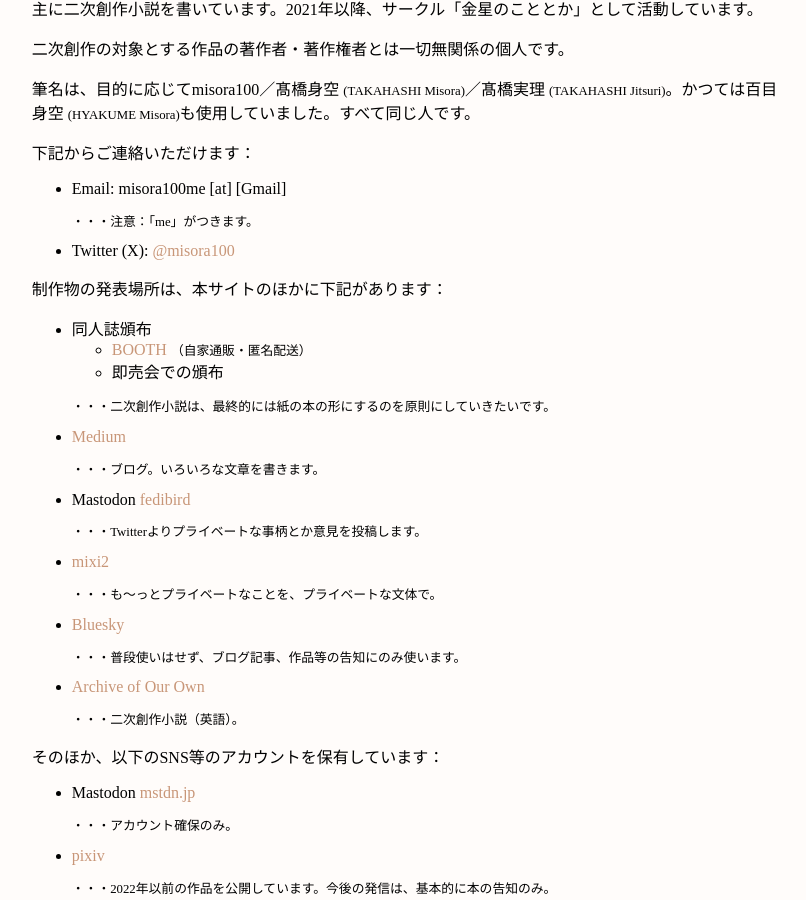
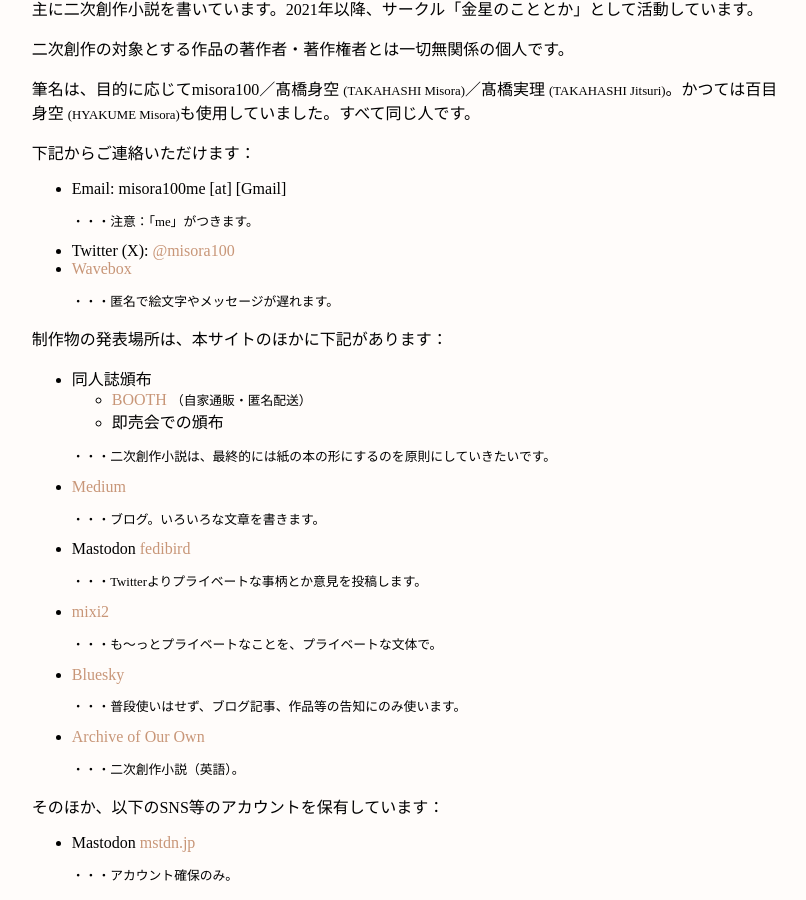
Before and after one commit to misora100/misora100.github.io, a Jekyll site: the page index.html, which Jekyll copies as it is, in a window 1280 px wide and 900 px high, scrolled down 4291 px. Shown: the whole window, without its empty margins (229-1035 px from the left). Built offline with Jekyll 4.4.1, drawn with Linux system fonts in a browser that asks for light colours; some web fonts are replaced.

Commit message:
Update index.html

```diff
--- a/index.html
+++ b/index.html
@@ -119,6 +119,8 @@
             <li>Email: misora100me [at] [Gmail]</li>
                 <div class="about_detail"><p>・・・注意：「me」がつきます。</p></div>
             <li>Twitter (X): <a href="https://twitter.com/misora100">@misora100</a></li>
+            <li><a href="https://wavebox.me/wave/7hxn34q3hawriyo0/">Wavebox</a></li>
+                <div class="about_detail"><p>・・・匿名で絵文字やメッセージが遅れます。</p></div>
         </ul>
         <p>制作物の発表場所は、本サイトのほかに下記があります：</p>
         <ul>
```
